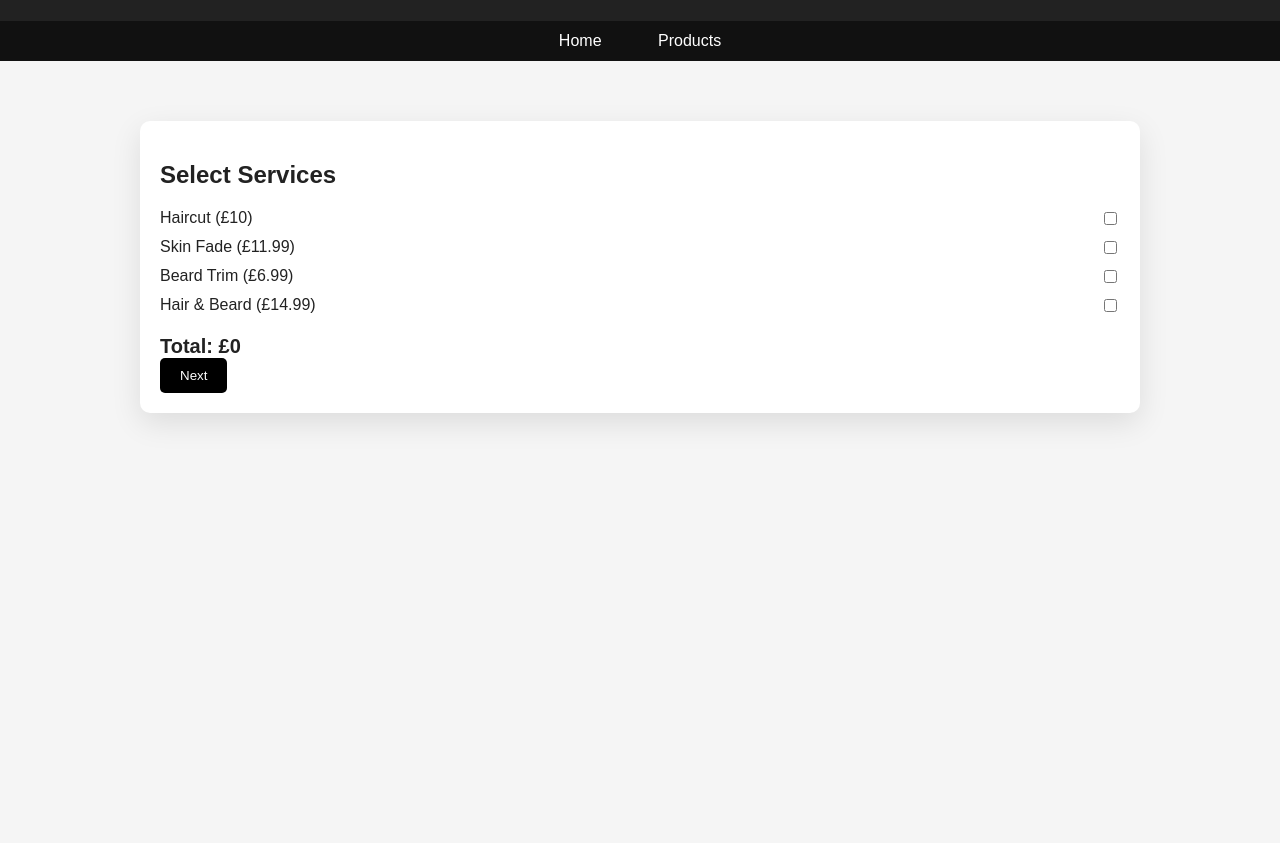
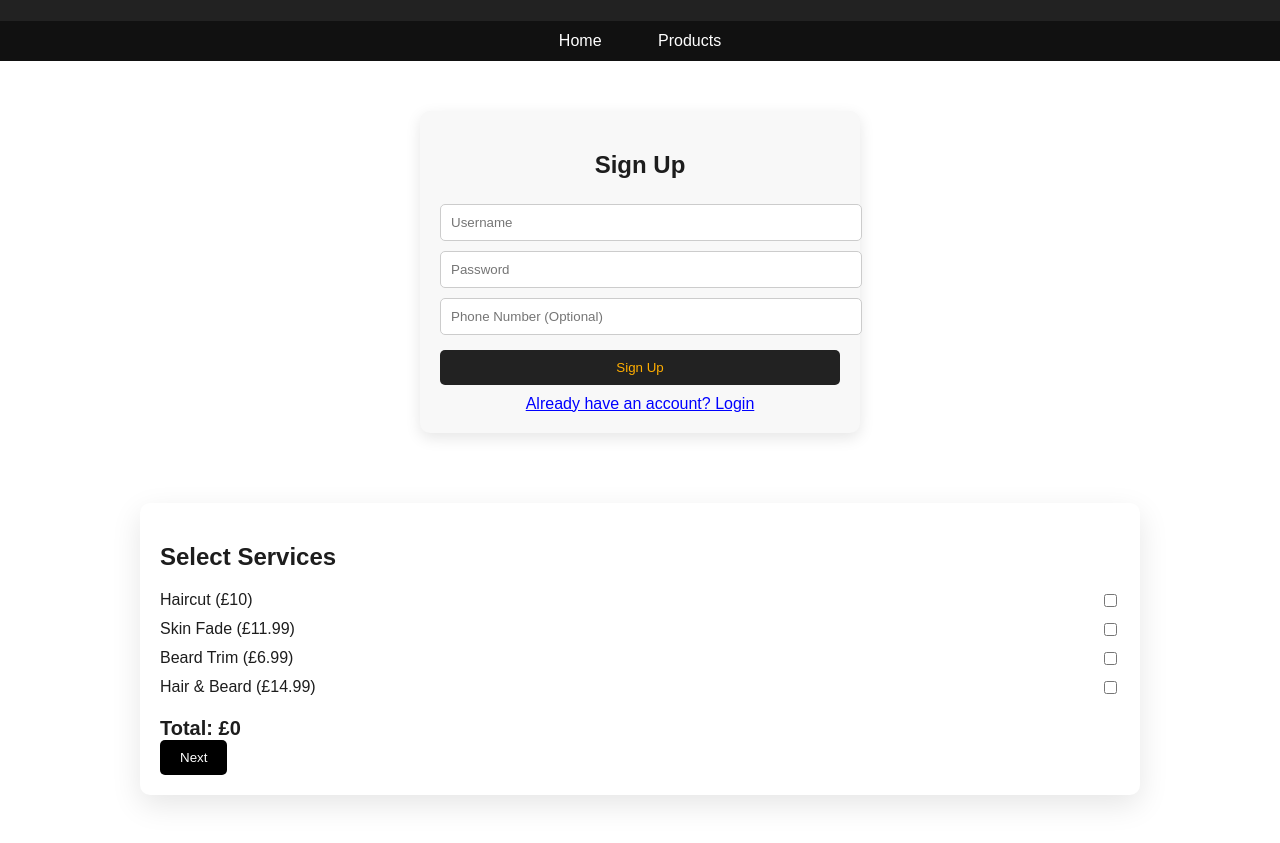
Before and after one commit to flexx00/OGBarber, a plain HTML site: page index.html in a window 1280 px wide. Shown: the part 99-942 px from the top of the page. Before the commit the page ends 800 px from the top, so only its background shows below. Drawn offline with Linux system fonts and the light colour scheme.

Commit message:
Update index.html

```diff
--- a/index.html
+++ b/index.html
@@ -7,8 +7,8 @@
 
 <style>
 /* GENERAL STYLES */
-body { font-family: Arial; margin:0; background:#f5f5f5; transition: background 0.3s, color 0.3s; color:#222; }
-.dark-mode { background:#121212; color:#f5f5f5; }
+body { font-family: Arial; margin:0; background:#ffffff; transition: background 0.3s, color 0.3s; color:#1d1d1d; }
+.dark-mode { background:#202020; color:#ffffff; }
 
 /* HEADER */
 header {
@@ -173,6 +173,14 @@ button.main-btn:hover { opacity:0.8; }
     border-radius:8px;
     cursor:pointer;
 }
+
+/* SIGNUP / LOGIN */
+.auth-container { max-width:400px; margin:50px auto; padding:20px; background:#f8f8f8; border-radius:10px; box-shadow:0 5px 15px rgba(0,0,0,0.1); }
+.auth-container h2 { text-align:center; margin-bottom:20px; }
+.auth-container input { width:100%; padding:10px; margin:5px 0; border-radius:5px; border:1px solid #ccc; }
+.auth-container button { width:100%; padding:10px; margin-top:10px; border:none; border-radius:5px; background:#222; color:rgb(255,174,0); cursor:pointer; }
+.auth-container button:hover { opacity:0.8; }
+.auth-switch { text-align:center; margin-top:10px; cursor:pointer; color:blue; text-decoration:underline; }
 </style>
 </head>
 
@@ -191,6 +199,16 @@ button.main-btn:hover { opacity:0.8; }
 
 <!-- LIGHT/DARK MODE TOGGLE -->
 <button class="toggle-mode" onclick="toggleMode()">🌙</button>
+
+<!-- SIGNUP / LOGIN -->
+<div class="auth-container" id="authContainer">
+<h2 id="authTitle">Sign Up</h2>
+<input type="text" id="username" placeholder="Username">
+<input type="password" id="password" placeholder="Password">
+<input type="tel" id="phone" placeholder="Phone Number (Optional)">
+<button onclick="handleAuth()">Sign Up</button>
+<div class="auth-switch" onclick="switchAuth()">Already have an account? Login</div>
+</div>
 
 <!-- PRODUCTS SECTION -->
 <section class="products-section" id="productsSection">
@@ -245,7 +263,37 @@ button.main-btn:hover { opacity:0.8; }
 </div>
 
 <script>
-// SERVICES
+// ================== AUTH SYSTEM ==================
+let isLogin = false;
+let users = []; // In-memory users, ideally stored in DB
+
+function switchAuth(){
+    isLogin = !isLogin;
+    document.getElementById("authTitle").innerText = isLogin ? "Login" : "Sign Up";
+    document.querySelector("#authContainer button").innerText = isLogin ? "Login" : "Sign Up";
+    document.querySelector(".auth-switch").innerText = isLogin ? "Don't have an account? Sign Up" : "Already have an account? Login";
+}
+
+function handleAuth(){
+    const username = document.getElementById("username").value.trim();
+    const password = document.getElementById("password").value.trim();
+    const phone = document.getElementById("phone").value.trim();
+    if(!username || !password) return alert("Username and password required");
+
+    if(isLogin){
+        const user = users.find(u => u.username===username && u.password===password);
+        if(!user) return alert("Invalid credentials");
+        alert("Login successful!");
+    } else {
+        if(users.find(u=>u.username===username)) return alert("Username already exists");
+        users.push({username, password, phone});
+        alert("Sign up successful!");
+    }
+    document.getElementById("authContainer").style.display="none";
+    showBooking();
+}
+
+// ================== SERVICES ==================
 const serviceData = [
     { name: "Haircut", price: 10 },
     { name: "Skin Fade", price: 11.99 },
@@ -262,13 +310,13 @@ const backBtn = document.getElementById("backBtn");
 
 serviceData.forEach(service => {
     const div = document.createElement("div");
-    div.className = "service";
+    div.className=`service`;
     div.innerHTML=`<span>${service.name} (£${service.price})</span>
-    <input type="checkbox" onchange="toggleService('${service.name}', ${service.price})">`;
+        <input type="checkbox" onchange="toggleService('${service.name}',${service.price})">`;
     servicesDiv.appendChild(div);
 });
 
-// PRODUCTS
+// ================== PRODUCTS ==================
 const products = [
     { name: "Texture Paste", price: 8.99, img:"images/paste.png" },
     { name: "Texture Powder", price: 6.99, img:"images/texture.png" },
@@ -339,11 +387,11 @@ function confirmCheckout(){
     cart=[]; updateCart(); closeCheckout();
 }
 
-// NAVIGATION
+// ================== NAVIGATION ==================
 function showBooking(){ document.getElementById("productsSection").style.display="none"; document.getElementById("bookingSection").style.display="block"; }
 function showProducts(){ document.getElementById("bookingSection").style.display="none"; document.getElementById("productsSection").style.display="block"; }
 
-// BOOKING FUNCTIONS
+// ================== BOOKING ==================
 function goHome(){ showBooking(); showStep(1); }
 function showStep(step){ for(let i=1;i<=4;i++){ document.getElementById("step"+i).classList.add("hidden"); } document.getElementById("step"+step).classList.remove("hidden"); currentStep=step; backBtn.style.display= step===1 ? "none":"block"; }
 function goBack(){ if(currentStep>1) showStep(currentStep-1); }
@@ -353,9 +401,9 @@ function generateCalendar(){ const calendar=document.getElementById("calendar");
 generateCalendar();
 function goToTimes(){ if(!selectedDate) return alert("Select a date."); showStep(3); }
 ["09:00","10:00","11:00","12:00","13:00","14:00","15:00","16:00"].forEach(t=>{ const div=document.createElement("div"); div.className="time"; div.innerText=t; div.onclick=()=>{ document.querySelectorAll(".time").forEach(d=>d.classList.remove("selected")); div.classList.add("selected"); selectedTime=t; }; });
-async function confirmBooking(){ if(!selectedTime) return alert("Select time."); const response=await fetch("/book",{ method:"POST", headers:{"Content-Type":"application/json"}, body:JSON.stringify({ date:selectedDate, time:selectedTime, services:selectedServices, total })}); const data=await response.json(); if(!response.ok){ alert(data.message); return; } document.getElementById("confirmationText").innerText=`${selectedDate} at ${selectedTime}\nServices: ${selectedServices.join(", ")}\nTotal: £${total.toFixed(2)}`; showStep(4); }
+async function confirmBooking(){ if(!selectedTime) return alert("Select time."); const response=await fetch("/book",{ method:"POST", headers:{"Content-Type":"application/json"}, body:JSON.stringify({ date:selectedDate, time:selectedTime, services:selectedServices, total, phone:document.getElementById("phone").value })}); const data=await response.json(); if(!response.ok){ alert(data.message); return; } document.getElementById("confirmationText").innerText=`${selectedDate} at ${selectedTime}\nServices: ${selectedServices.join(", ")}\nTotal: £${total.toFixed(2)}\nPhone: ${document.getElementById("phone").value || "Not Provided"}`; showStep(4); }
 
-// LIGHT/DARK MODE
+// ================== LIGHT/DARK MODE ==================
 function toggleMode(){
     document.body.classList.toggle("dark-mode");
     checkoutMenu.classList.toggle("dark-mode");
```
